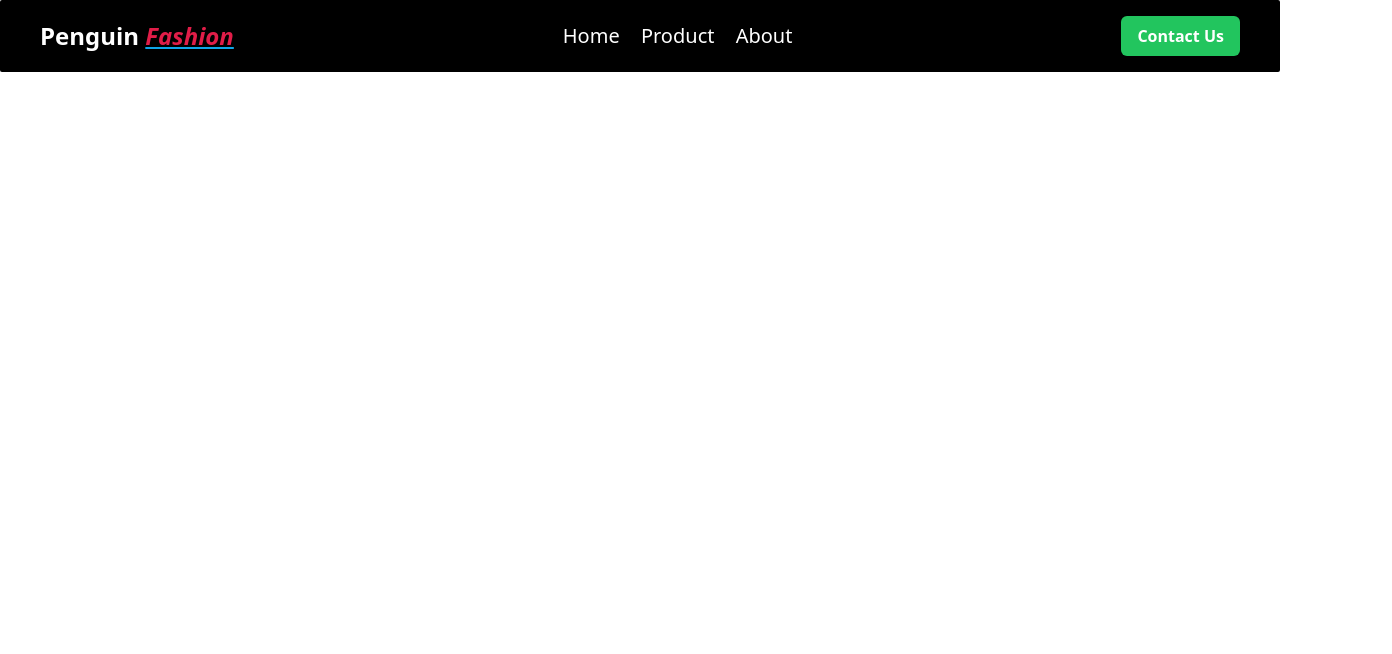
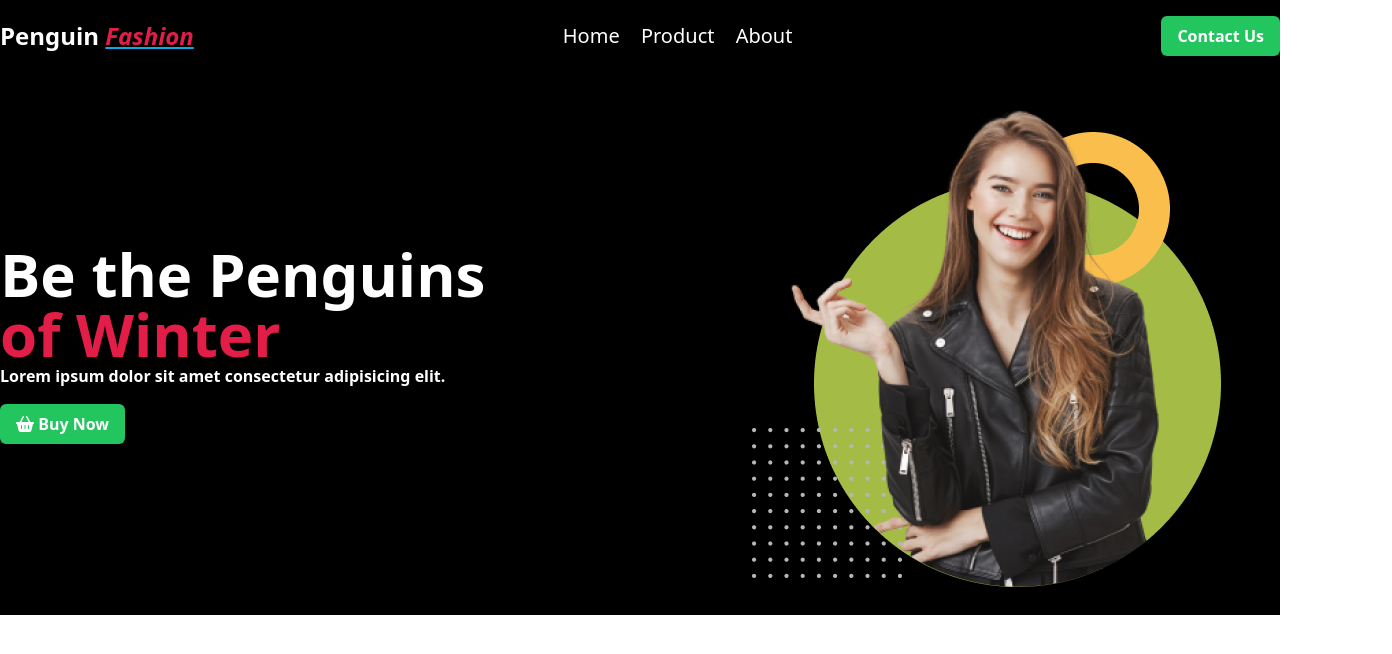
Before and after one commit to Joy1112233/penguin-fashion-house, a website: page index.html in a window 1280 px wide. Shown: the whole page, 1392 px wide, since content can reach past the window. Drawn offline with Linux system fonts and the light colour scheme.

Commit message:
Banner Section Commit

```diff
--- a/index.html
+++ b/index.html
@@ -4,10 +4,13 @@
   <meta charset="UTF-8">
   <meta name="viewport" content="width=device-width, initial-scale=1.0">
   <link href="./output.css" rel="stylesheet">
+  <!-- font awasome -->
+  <link rel="stylesheet" href="https://cdnjs.cloudflare.com/ajax/libs/font-awesome/6.6.0/css/all.min.css" integrity="sha512-Kc323vGBEqzTmouAECnVceyQqyqdsSiqLQISBL29aUW4U/M7pSPA/gEUZQqv1cwx4OnYxTxve5UMg5GT6L4JJg==" crossorigin="anonymous" referrerpolicy="no-referrer" />
 </head>
-<body>
+<body class=" bg-black">
     <!-- Nav bar -->
-     <header class="flex items-center justify-between px-10 bg-black py-4 rounded-sm">
+     <header class="container mx-auto">
+        <div class="flex items-center justify-between py-4 rounded-sm">
             <div class="text-white font-bold text-2xl">
                 <h2>Penguin <span class="text-rose-600 italic underline decoration-sky-500 ">Fashion</span> </h2>
             </div>
@@ -19,6 +22,22 @@
             <div>
                 <button class="text-white bg-green-500 px-4 py-2 rounded-md font-bold">Contact Us</button>
             </div>
+        </div>
+
+
+        <!-- banner section -->
+         <div class="grid grid-cols-1 md:grid-cols-2 items-center space-x-10 md:space-x-28 py-7">
+            <div class=" px-10 md:px-0">
+                <h2 class="text-2xl md:text-6xl font-bold text-white">Be the Penguins</h2>
+                <h2 class="text-2xl md:text-6xl font-bold text-rose-600">of Winter</h2>
+                <p class="text-white font-light md:font-semibold">Lorem ipsum dolor sit amet consectetur adipisicing elit.</p>
+                <button class="text-white bg-green-500 px-2 md:px-4 py-1 md:py-2 rounded-md font-semibold md:font-bold mt-2 md:mt-4"><i class="fa-solid fa-basket-shopping"></i> Buy Now</button>
+            </div>
+            <div class="w-9/12 md:w-full mt-2 md:mt-0">
+                <img src="images/model.png" alt="">
+            </div>
+         </div>
      </header>
+
 </body>
 </html>
```
Also changed, not shown: output.css. Lines whose indentation alone changed are shown as unchanged.
